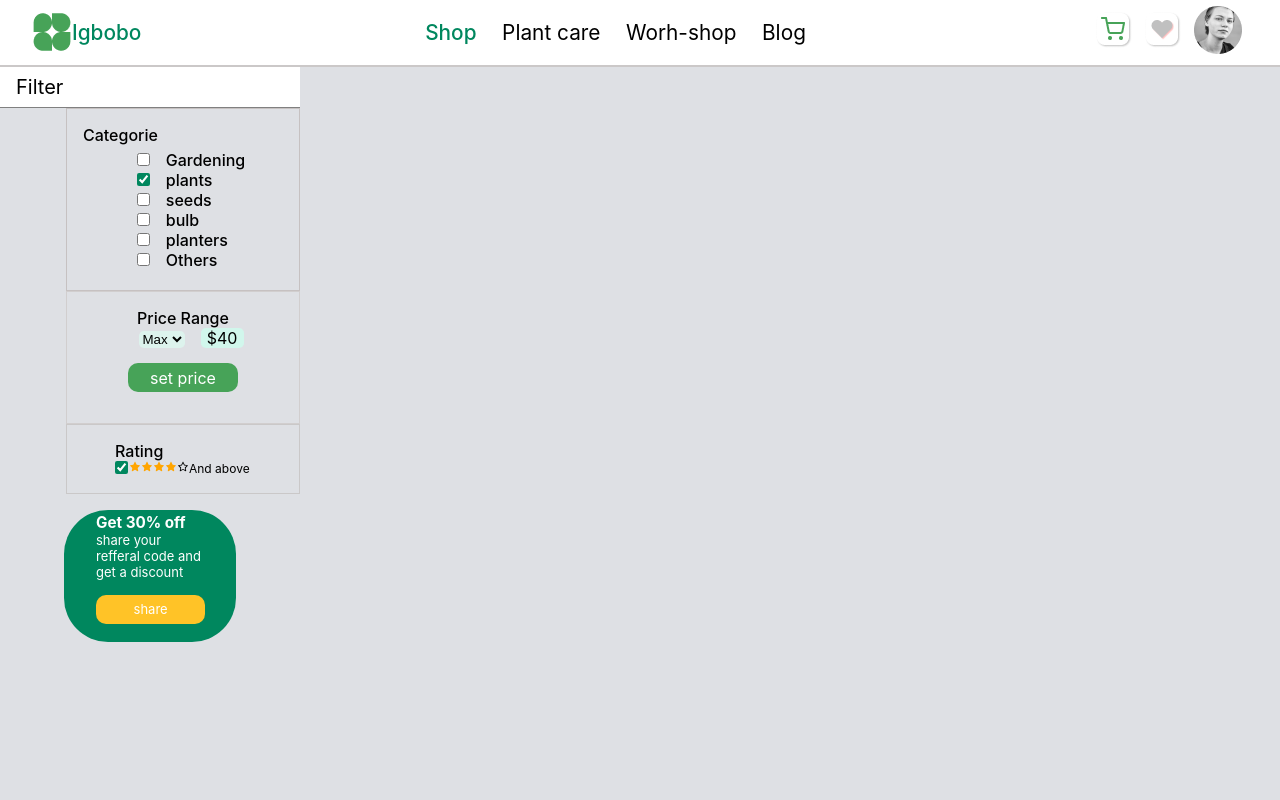
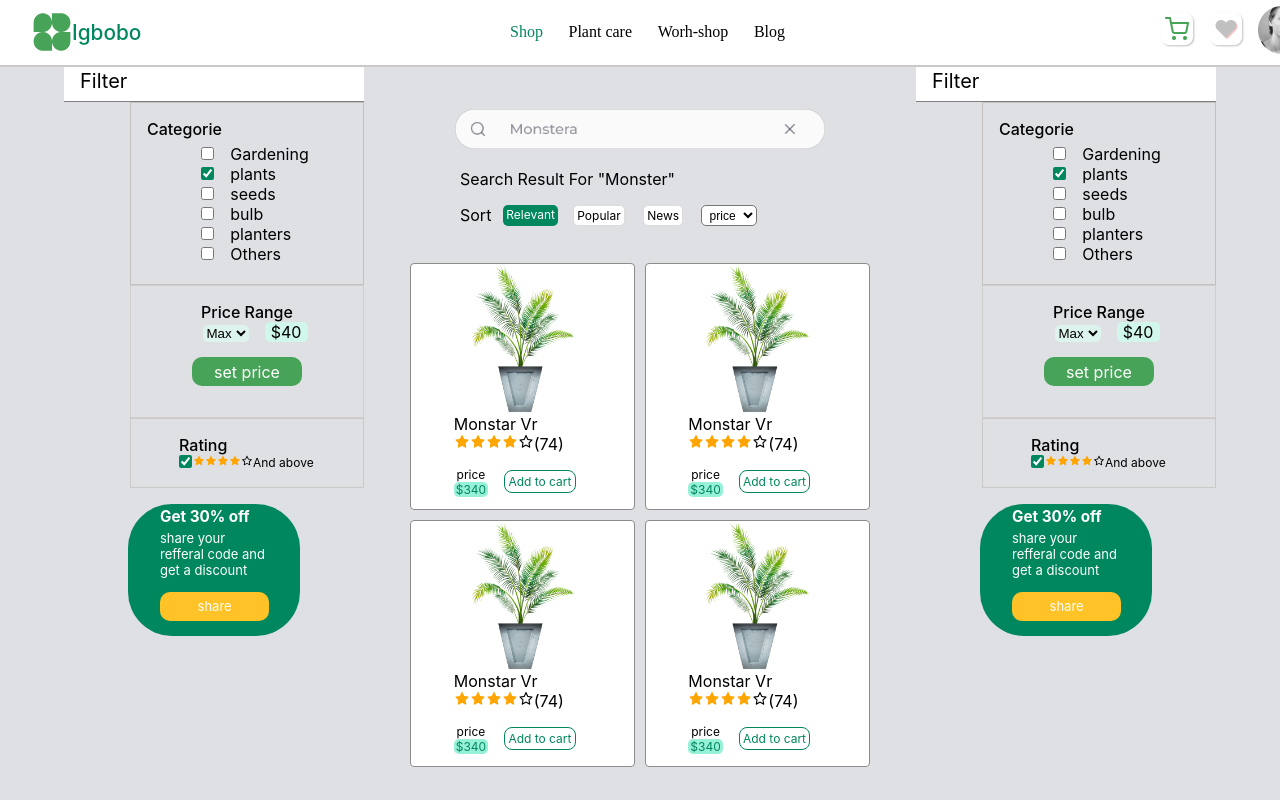
Before and after one commit to goodylove/igbobo, a React (Create React App) app: page / in a window 1280 px wide. Built offline with nearby package versions, Linux system fonts and the light colour scheme.

Commit message:
completed monster section

```diff
--- a/src/components/categoriesection/CategorieSection.jsx
+++ b/src/components/categoriesection/CategorieSection.jsx
@@ -8,7 +8,7 @@ const Categoriesection = () => {
       <div className="filter">Filter</div>
       <div className="con">
         <div className="categorie">
-          <span>Categorie</span>
+          <span className="catego">Categorie</span>
           <div className="wrap-list">
             <ul>
               <li>
--- a/src/components/categoriesection/Categories.css
+++ b/src/components/categoriesection/Categories.css
@@ -32,7 +32,7 @@ input[type="checkbox"]{
         width: 200px;
         padding: 1rem
     }
-    .categorie span{
+    .categorie .catego{
         font-weight: 500;
     }
     .wrap-list{
@@ -163,3 +163,7 @@ width: 140px;
     padding: 0 1rem;
         font-size: 13px;
 }
+.cont h3{
+    margin-top: 0.2rem ;
+    margin-bottom: 0.2rem;
+}
--- a/src/components/centersection/Monstar.css
+++ b/src/components/centersection/Monstar.css
@@ -0,0 +1,113 @@
+.monster-wrapper{
+    height: 500px;
+    margin-top: 3rem;
+}
+
+
+.sort-con{
+ display: flex;
+ justify-content: space-between;
+ margin: 1rem 0;
+}
+.search-result{
+    text-align: start;
+        margin: 1rem 2rem;
+        width: 300px;
+        padding-left: 2rem;
+
+}
+.wraper-result{
+    /* width: 50%; */
+    display: flex;
+        justify-content: start;
+        align-items: start;
+        margin-left: 2rem;
+
+}
+
+.btn{
+    background-color: #00875E;
+    /* width: 95px; */
+    padding: .1rem .2rem;
+    /* margin: 0.2rem 0; */
+    border-radius: 5px;
+    color: #fff;
+    font-size: 12px;
+}
+#sel-btn{
+    background-color: #fff;
+    border-radius: 5px;
+    /* color: #fff; */
+    font-size: 12px;
+    padding: .1rem .2rem;
+        margin: 0 0.2rem;
+
+}
+
+.popular,.news{
+    background-color: #fff;
+        border-radius: 5px;
+        border: 1px solid gainsboro;
+        font-size: 12px;
+        padding: .1rem .2rem;
+            margin: 0 0.2rem;
+
+}
+.plant-con{
+    display: flex;
+        flex-wrap: wrap;
+    justify-content: center;
+}
+.plan1{
+    border: 1px solid rgb(141, 140, 140);
+    width: 223px;
+    background-color: #fff;
+    border-radius: 4px;
+    margin: 0.3rem;
+
+}
+.plant-holder{
+    display: flex;
+        flex-direction: column;
+        justify-content: center;
+        align-items: center;
+}
+.start-con{
+    text-align: start;
+}
+.stars-c{
+    display: flex;
+}
+.tree-price{
+    display: flex;
+        justify-content: center;
+        align-items: center;
+        font-size: 12px;
+}
+.pri{
+    display: flex;
+        flex-direction: column;
+        justify-content: center;
+        align-items: center;
+}
+.cart-p{
+
+    padding: 0.2rem;
+    border: 1px solid #00875E;;
+        background-color:#fff;
+        color: #00875E;
+        border-radius: 8px;
+        margin: 1rem;
+
+}
+.price-am{
+    /* margin-left: 1rem; */
+        background: #97f1d8;
+        font-size: 12px;
+        /* width: 43px;
+        height: 20px; */
+        border-radius: 5px;
+        text-align: center;
+        color: #00875E;
+        padding: 0 2px;
+}
--- a/src/components/centersection/Monster.jsx
+++ b/src/components/centersection/Monster.jsx
@@ -0,0 +1,173 @@
+import React from "react";
+import SearchImg from "../assets/Group 8.png";
+import { AiFillStar } from "react-icons/ai";
+import { AiOutlineStar } from "react-icons/ai";
+import Tree1 from "../assets/tree1.png";
+import "./Monstar.css";
+
+const Monster = () => {
+  return (
+    <div className="monster-wrapper">
+      <div className="search-con">
+        <img src={SearchImg} alt="" width={370} />
+      </div>
+      <div className="wraper-result">
+        <div className="search-result">
+          <span>Search Result For "Monster"</span>
+          <div className="sort-con">
+            <span className="sort-text">Sort</span>
+            <span className="btn">Relevant</span>
+            <span className="popular">Popular</span>
+            <span className="news">News</span>
+            <select name="" id="sel-btn">
+              <option>price</option>
+            </select>
+          </div>
+        </div>
+      </div>
+      <div className="plant-con">
+        <div className="plan1">
+          <div className="plant-holder">
+            <img src={Tree1} alt="" height={150} />
+            <div className="start-con">
+              <span>Monstar Vr</span>
+              <ul className="stars-c">
+                <li>
+                  <AiFillStar className="icon-start" />
+                </li>
+                <li>
+                  <AiFillStar className="icon-start" />
+                </li>
+                <li>
+                  <AiFillStar className="icon-start" />
+                </li>
+                <li>
+                  <AiFillStar className="icon-start" />
+                </li>
+                <li>
+                  <AiOutlineStar />
+                </li>
+                <li>(74)</li>
+              </ul>
+              <div className="tree-price">
+                <div className="pri">
+                  <span>price</span>
+                  <span className="price-am">$340</span>
+                </div>
+                <div className="cart-p">
+                  <span>Add to cart</span>
+                </div>
+              </div>
+            </div>
+          </div>
+        </div>
+        <div className="plan1">
+          <div className="plant-holder">
+            <img src={Tree1} alt="" height={150} />
+            <div className="start-con">
+              <span>Monstar Vr</span>
+              <ul className="stars-c">
+                <li>
+                  <AiFillStar className="icon-start" />
+                </li>
+                <li>
+                  <AiFillStar className="icon-start" />
+                </li>
+                <li>
+                  <AiFillStar className="icon-start" />
+                </li>
+                <li>
+                  <AiFillStar className="icon-start" />
+                </li>
+                <li>
+                  <AiOutlineStar />
+                </li>
+                <li>(74)</li>
+              </ul>
+              <div className="tree-price">
+                <div className="pri">
+                  <span>price</span>
+                  <span className="price-am">$340</span>
+                </div>
+                <div className="cart-p">
+                  <span>Add to cart</span>
+                </div>
+              </div>
+            </div>
+          </div>
+        </div>
+        <div className="plan1">
+          <div className="plant-holder">
+            <img src={Tree1} alt="" height={150} />
+            <div className="start-con">
+              <span>Monstar Vr</span>
+              <ul className="stars-c">
+                <li>
+                  <AiFillStar className="icon-start" />
+                </li>
+                <li>
+                  <AiFillStar className="icon-start" />
+                </li>
+                <li>
+                  <AiFillStar className="icon-start" />
+                </li>
+                <li>
+                  <AiFillStar className="icon-start" />
+                </li>
+                <li>
+                  <AiOutlineStar />
+                </li>
+                <li>(74)</li>
+              </ul>
+              <div className="tree-price">
+                <div className="pri">
+                  <span>price</span>
+                  <span className="price-am">$340</span>
+                </div>
+                <div className="cart-p">
+                  <span>Add to cart</span>
+                </div>
+              </div>
+            </div>
+          </div>
+        </div>
+        <div className="plan1">
+          <div className="plant-holder">
+            <img src={Tree1} alt="" height={150} />
+            <div className="start-con">
+              <span>Monstar Vr</span>
+              <ul className="stars-c">
+                <li>
+                  <AiFillStar className="icon-start" />
+                </li>
+                <li>
+                  <AiFillStar className="icon-start" />
+                </li>
+                <li>
+                  <AiFillStar className="icon-start" />
+                </li>
+                <li>
+                  <AiFillStar className="icon-start" />
+                </li>
+                <li>
+                  <AiOutlineStar />
+                </li>
+                <li>(74)</li>
+              </ul>
+              <div className="tree-price">
+                <div className="pri">
+                  <span>price</span>
+                  <span className="price-am">$340</span>
+                </div>
+                <div className="cart-p">
+                  <span>Add to cart</span>
+                </div>
+              </div>
+            </div>
+          </div>
+        </div>
+      </div>
+    </div>
+  );
+};
+export default Monster;
--- a/src/components/nav/Nav.css
+++ b/src/components/nav/Nav.css
@@ -11,6 +11,10 @@
     align-items: center;
     padding: 0 2rem;
     border-bottom: 2px solid #cbc8c8;
+    position: fixed;
+    top: 0;
+    width: 100%;
+    margin-bottom: 4rem;
 }
 .log-con{
     display: flex;
@@ -26,13 +30,14 @@
 .menu-con .list{
     display: flex;
     justify-content: center;
-    font-size: 1.3rem;
+    font-size: 1rem;
     font-weight: 400;
+    font-family: cursive;
 }
 .menu-con .list li{
     padding: 0.8rem;
 }
-.menu-con .list .shop{
+.menu-con .list .shop-shop{
     color: #00875E;
     font-weight: 500;
 }
--- a/src/components/nav/Nav.jsx
+++ b/src/components/nav/Nav.jsx
@@ -16,7 +16,7 @@ const Nav = () => {
       </div>
       <div className="menu-con">
         <ul className="list">
-          <li className="shop">Shop</li>
+          <li className="shop-shop">Shop</li>
           <li>Plant care</li>
           <li>Worh-shop</li>
           <li>Blog</li>
--- /dev/null
+++ b/src/pages/Shop.css
@@ -0,0 +1,21 @@
+.shop{
+    display: flex;
+    justify-content:center;
+    width: auto;
+    margin-top: 3.8rem;
+}
+.wrapper{
+width: 90%;
+display: flex;
+justify-content: space-between;
+/* align-items: center; */
+}
+/* .cate{
+    width: 40%;
+}
+.mon{
+  width: 30%;
+}
+.animate{
+width: 40%;
+} */
--- a/src/pages/Shop.js
+++ b/src/pages/Shop.js
@@ -1,7 +1,23 @@
 import React from "react";
 import Categoriesection from "./../components/categoriesection/CategorieSection";
+import Monster from "./../components/centersection/Monster";
+import "./Shop.css";
 const Shop = () => {
-  return <Categoriesection />;
+  return (
+    <div className="shop">
+      <div className="wrapper">
+        <div className="cate">
+          <Categoriesection />
+        </div>
+        <div className="mon">
+          <Monster />
+        </div>
+        <div className="animate">
+          <Categoriesection />
+        </div>
+      </div>
+    </div>
+  );
 };
 
 export default Shop;
```
Also changed, not shown: src/components/assets/Group 8.png (added), src/components/assets/tree1.png (added).
